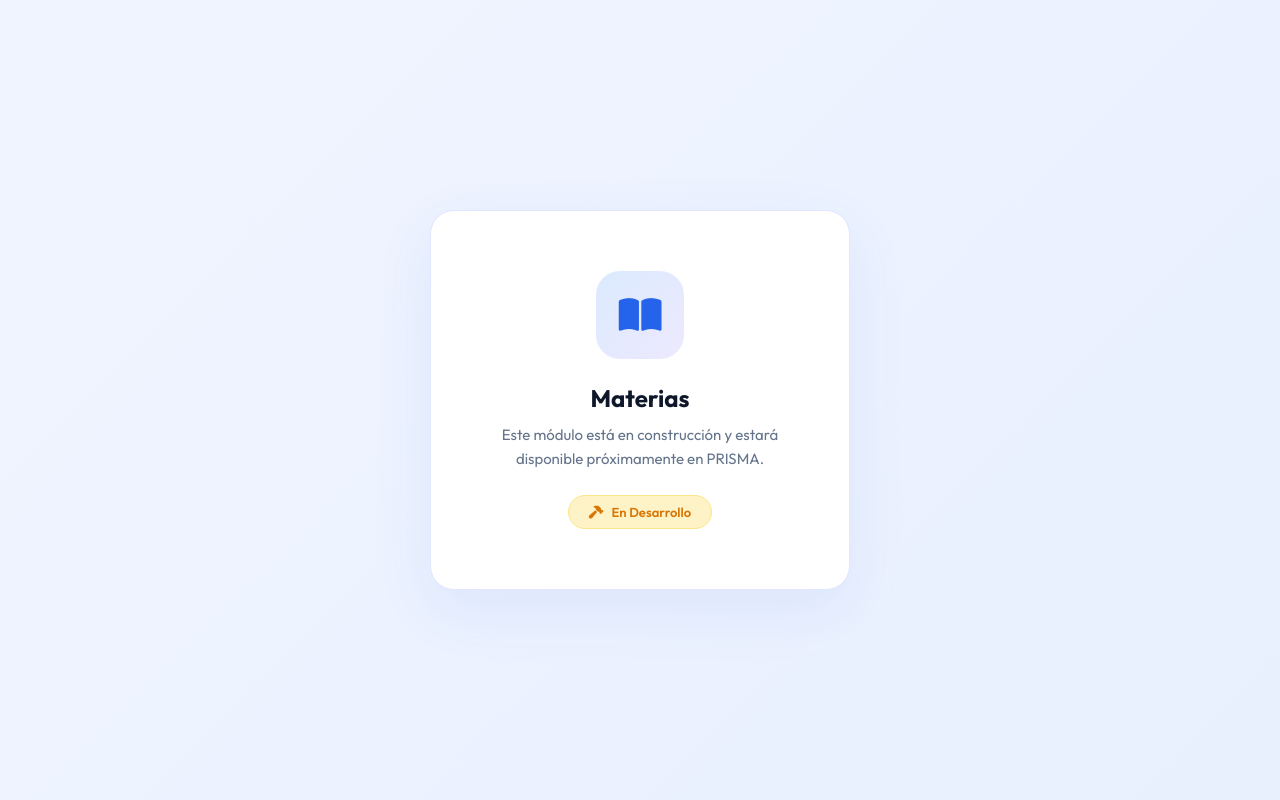
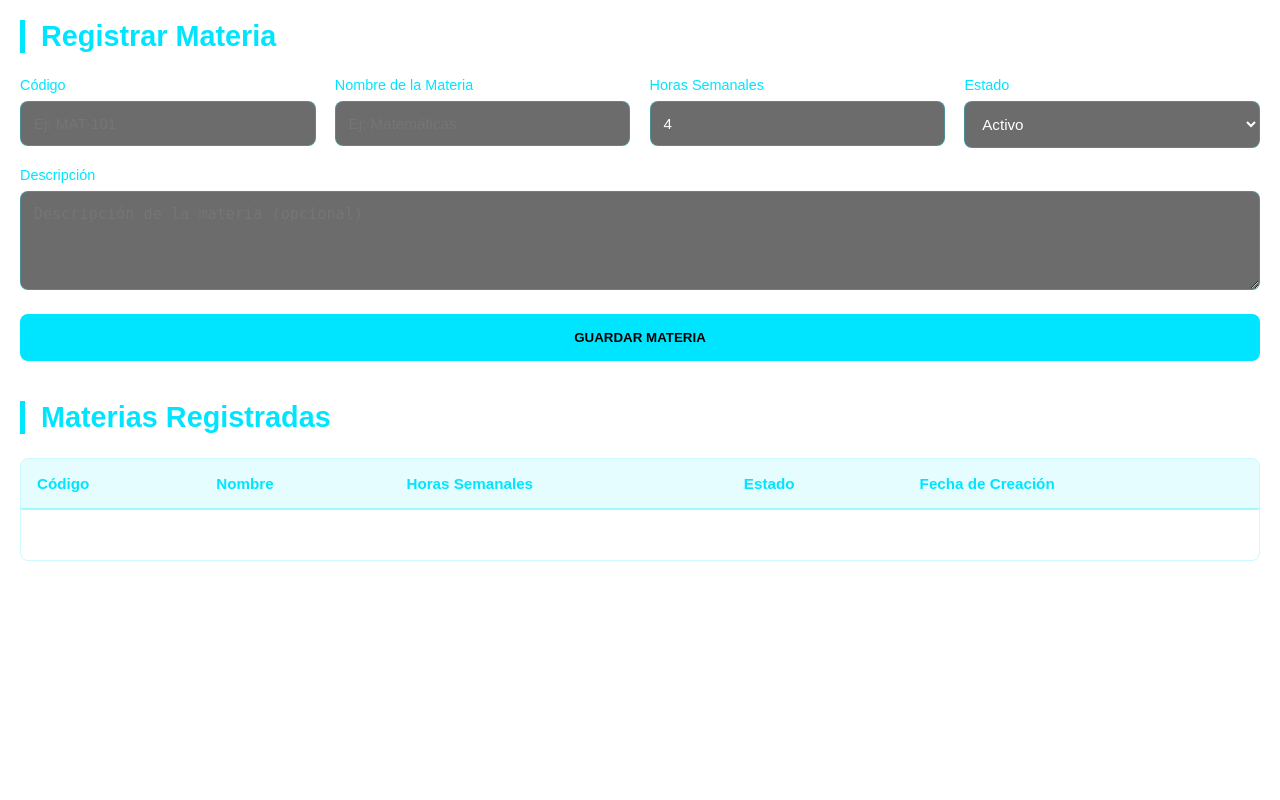
Before and after one commit to buxworld1999/proyecto-de-servicio-comunitario, a Flask app: page /materias in a window 1280 px wide. Run offline with Flask 3, Linux system fonts and the light colour scheme; the visitor is signed in with stand-in values (Sample User, id 1); parts of the project's set-up code (start-up, migrations or seed data) failed here and were passed over.

Commit message:
Correcciones UI: Formularios de materias y activos a tema oscuro y a pantalla completa

```diff
--- a/gestion_activos.py
+++ b/gestion_activos.py
@@ -11,7 +11,7 @@ def activos_institucion():
         datos_activo = {
             "nombre": request.form.get('nombre').strip(),
             "propietario": request.form.get('propietario').strip(),
-            "encargado": request.form.get('encargado').strip(),
+            "ubicacion": request.form.get('ubicacion').strip(),
             "cantidad": int(request.form.get('cantidad', 0)),
             "valor_unitario": float(request.form.get('valor', 0.0))  # El input HTML se llama 'valor'
         }
--- a/principal.py
+++ b/principal.py
@@ -116,6 +116,7 @@ from regis_estudiante import registro_estudiantes as registrar_estudiantes_func
 
 @app.route('/registro_estu', methods=['GET', 'POST'])
 @login_required
+@rol_required('admin', 'director', 'coordinador', 'secretaria')
 def registro_estudiantes():
     return registrar_estudiantes_func()
 
@@ -124,6 +125,7 @@ from registrar_personal import personal as registrar_personal_func
 
 @app.route('/personal', methods=['GET', 'POST'])
 @login_required
+@rol_required('admin', 'director', 'coordinador', 'secretaria')
 def personal():
     return registrar_personal_func()
 
@@ -242,7 +244,7 @@ def labor_social():
 @login_required
 @rol_required('admin', 'director', 'coordinador', 'docente')
 def materias():
-    return _modulo_en_desarrollo("Materias", "fa-book-open")
+    return render_template('materias.html')
 
 
 @app.route('/asignacion_docente')
--- /dev/null
+++ b/static/materias.css
@@ -0,0 +1,117 @@
+/* ==============================
+   REGISTRO DE MATERIAS - U.E.E. CARMEN RUÍZ (TEMA OSCURO)
+   ============================== */
+* { margin: 0; padding: 0; box-sizing: border-box; }
+
+body {
+    font-family: 'Outfit', sans-serif;
+    background: transparent;
+    color: #FFF;
+    padding: 0;
+}
+
+.container {
+    width: 100%;
+    display: flex;
+    flex-wrap: wrap;
+    gap: 0;
+}
+
+.form-container, .table-container {
+    background: transparent;
+    padding: 20px;
+    flex: 1 1 100%;
+}
+
+.form-container h1, .table-container h2 {
+    font-size: 1.8rem;
+    font-weight: 700;
+    color: #00E5FF;
+    margin-bottom: 1.5rem;
+    border-left: 5px solid #00E5FF;
+    padding-left: 1rem;
+}
+
+.form-grid {
+    display: grid;
+    grid-template-columns: repeat(auto-fit, minmax(250px, 1fr));
+    gap: 1.2rem;
+}
+
+.form-group { display: flex; flex-direction: column; }
+.form-group.full-width { grid-column: 1 / -1; }
+
+.form-group label {
+    font-size: 0.9rem;
+    color: #00E5FF;
+    margin-bottom: 0.5rem;
+}
+
+.form-group input, .form-group select, .form-group textarea {
+    padding: 0.8rem;
+    border: 1px solid rgba(0, 229, 255, 0.3);
+    border-radius: 8px;
+    background: rgba(10, 10, 10, 0.6);
+    color: #FFF;
+    font-size: 0.95rem;
+    outline: none;
+    transition: 0.3s;
+}
+
+.form-group input:focus, .form-group select:focus, .form-group textarea:focus {
+    border-color: #00E5FF;
+    box-shadow: 0 0 10px rgba(0, 229, 255, 0.2);
+}
+
+.form-group select option { background: #1a1a1a; color: #fff; }
+
+.btn-submit {
+    margin-top: 1.5rem;
+    width: 100%;
+    padding: 1rem;
+    background: #00E5FF;
+    color: #000;
+    font-weight: bold;
+    border: none;
+    border-radius: 8px;
+    cursor: pointer;
+    text-transform: uppercase;
+    transition: 0.3s;
+}
+
+.btn-submit:hover {
+    background: #00b3cc;
+    box-shadow: 0 0 15px rgba(0, 229, 255, 0.4);
+}
+
+.table-responsive {
+    overflow-x: auto;
+    border: 1px solid rgba(0, 229, 255, 0.2);
+    border-radius: 8px;
+}
+
+table {
+    width: 100%;
+    border-collapse: collapse;
+    font-size: 0.95rem;
+}
+
+thead { background: rgba(0, 229, 255, 0.1); }
+thead th {
+    padding: 1rem;
+    text-align: left;
+    color: #00E5FF;
+    border-bottom: 2px solid rgba(0, 229, 255, 0.3);
+}
+
+tbody td {
+    padding: 1rem;
+    border-bottom: 1px solid rgba(255, 255, 255, 0.1);
+}
+
+tbody tr:hover td { background: rgba(0, 229, 255, 0.05); }
+
+/* Responsive */
+@media (max-width: 768px) {
+    .form-container, .table-container { padding: 10px; }
+}
--- a/static/menu.css
+++ b/static/menu.css
@@ -694,8 +694,8 @@ body {
 
 .iframe-content {
     width: 100%;
-    height: calc(100vh - 72px - 57px);
+    height: calc(100vh - 72px - 48px); /* 48px to account for the 24px padding top and bottom of content-area */
     border: none;
     display: block;
-    background: white;
+    background: transparent;
 }
--- /dev/null
+++ b/templates/materias.html
@@ -0,0 +1,76 @@
+<!DOCTYPE html>
+<html lang="es">
+<head>
+    <meta charset="UTF-8">
+    <meta name="viewport" content="width=device-width, initial-scale=1.0">
+    <title>Registro de Materias - U.E.E Carmen Ruíz</title>
+    <link rel="stylesheet" href="static/materias.css">
+</head>
+<body>
+    <div class="container">
+        <div class="form-container">
+            <h1>Registrar Materia</h1>
+            <form method="POST" action="/materias">
+                <div class="form-grid">
+                    <div class="form-group">
+                        <label>Código</label>
+                        <input type="text" name="codigo" maxlength="10" placeholder="Ej: MAT-101" required>
+                    </div>
+                    <div class="form-group">
+                        <label>Nombre de la Materia</label>
+                        <input type="text" name="nombre" maxlength="100" placeholder="Ej: Matemáticas" required>
+                    </div>
+                    <div class="form-group">
+                        <label>Horas Semanales</label>
+                        <input type="number" name="horas_semanales" value="4" min="1" max="40" required>
+                    </div>
+                    <div class="form-group">
+                        <label>Estado</label>
+                        <select name="activo">
+                            <option value="true">Activo</option>
+                            <option value="false">Inactivo</option>
+                        </select>
+                    </div>
+                    <div class="form-group full-width">
+                        <label>Descripción</label>
+                        <textarea name="descripcion" rows="4" placeholder="Descripción de la materia (opcional)"></textarea>
+                    </div>
+                </div>
+                <button type="submit" class="btn-submit">Guardar Materia</button>
+            </form>
+        </div>
+
+        <div class="table-container">
+            <h2>Materias Registradas</h2>
+            <div class="table-responsive">
+                <table>
+                    <thead>
+                        <tr>
+                            <th>Código</th>
+                            <th>Nombre</th>
+                            <th>Horas Semanales</th>
+                            <th>Estado</th>
+                            <th>Fecha de Creación</th>
+                        </tr>
+                    </thead>
+                    <tbody>
+                        {% for materia in lista_materias %}
+                        <tr>
+                            <td>{{ materia.codigo }}</td>
+                            <td>{{ materia.nombre }}</td>
+                            <td>{{ materia.horas_semanales }}</td>
+                            <td>{{ 'Activo' if materia.activo else 'Inactivo' }}</td>
+                            <td>{{ materia.fecha_creacion.strftime('%d/%m/%Y') if materia.fecha_creacion else '' }}</td>
+                        </tr>
+                        {% else %}
+                        <tr>
+                            <td colspan="5" style="text-align: center;">No hay materias registradas</td>
+                        </tr>
+                        {% endfor %}
+                    </tbody>
+                </table>
+            </div>
+        </div>
+    </div>
+</body>
+</html>
```
Also changed, not shown: promocion_automatica.py (+1 -26 lines), templates/activos.html (+44 -35 lines), templates/menu.html (+0 -13 lines), templates/prueba12.html (deleted, +0 -165 lines).
